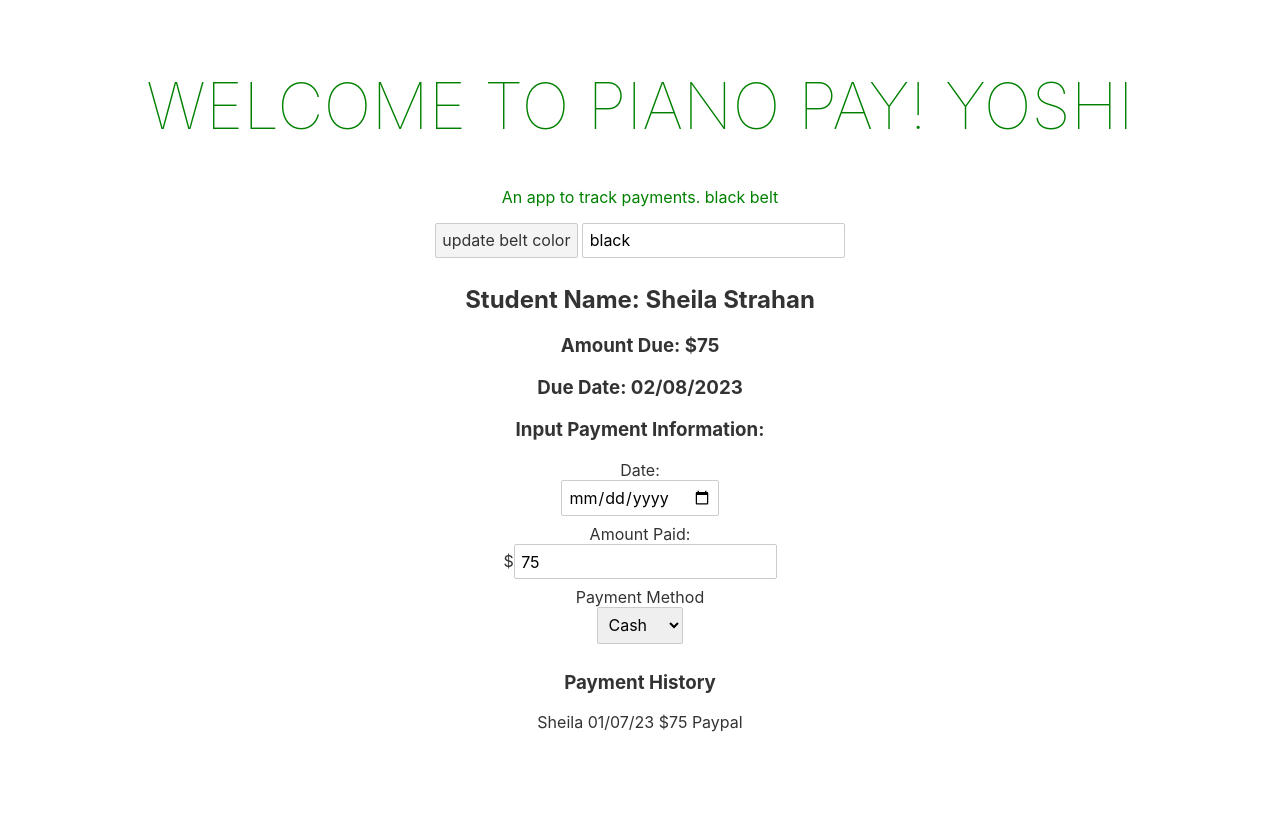
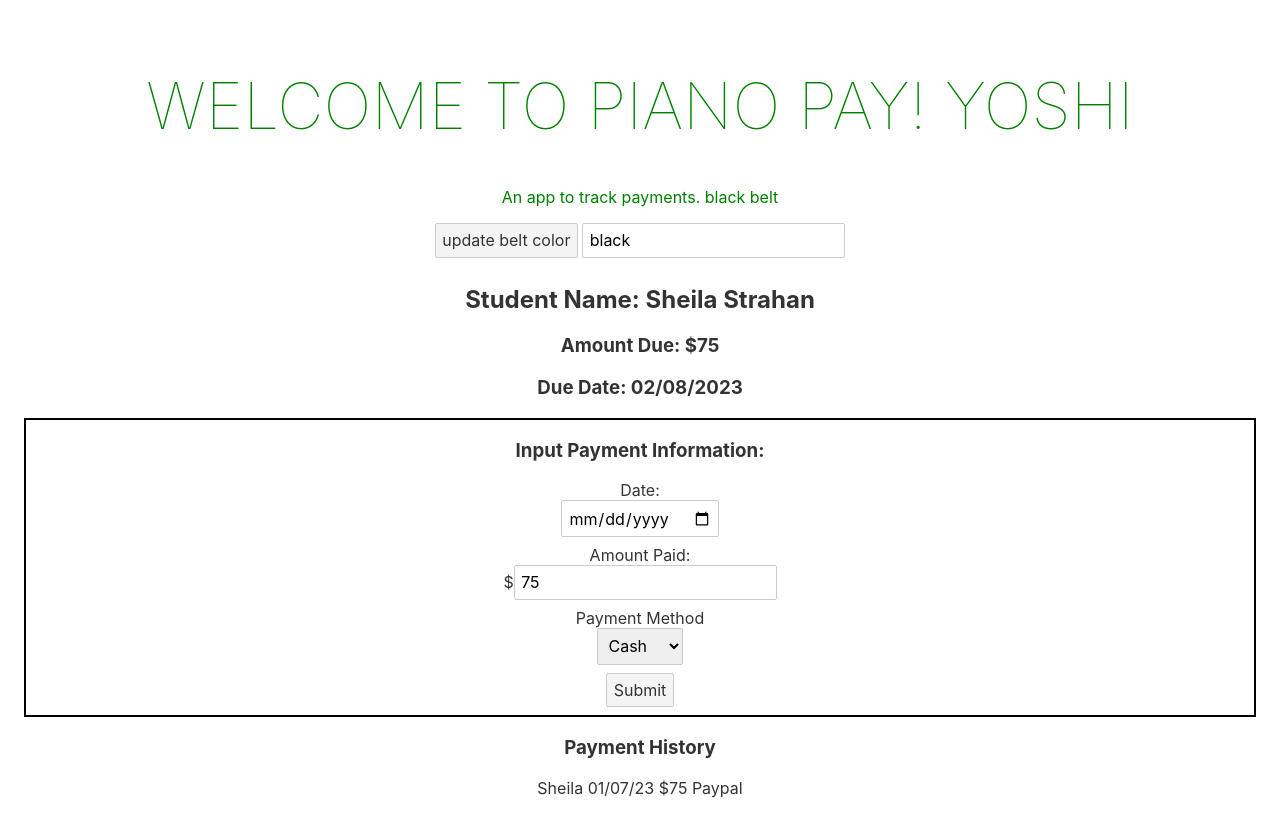
Before and after one commit to Sheilabob/PianoPayment, a Svelte app: page / in a window 1280 px wide. Built offline with nearby package versions, Linux system fonts and the light colour scheme.

Commit message:
created submit button

```diff
--- a/public/global.css
+++ b/public/global.css
@@ -61,3 +61,7 @@ button:not(:disabled):active {
 button:focus {
 	border-color: #666;
 }
+
+.payment-form {
+	border: 2px black solid;
+}
--- a/src/App.svelte
+++ b/src/App.svelte
@@ -16,7 +16,6 @@
 	const handlePayment = (e) => {
 		amountPaid = e.target.value
 	}
-console.log(amountPaid)
 	if (amountPaid == '85') {
 		paymentColor = 'green'
 	}
@@ -52,6 +51,9 @@ console.log(amountPaid)
 
   return month + '/' + day + '/' + year;
 }
+
+console.log(amountPaid)
+
 </script>
 
 <main>
@@ -62,6 +64,7 @@ console.log(amountPaid)
 	<h2>Student Name: Sheila Strahan</h2>
 	<h3>Amount Due: ${amountDue}</h3>
 	<h3>Due Date: {getFormattedDate(dateDue)}</h3>
+	<div class="payment-form">
 	<h3>Input Payment Information:</h3>
 	<label for="date-paid">Date:</label>
 	<input type="date" id="date-paid" bind:value={datePaid} />
@@ -73,6 +76,10 @@ console.log(amountPaid)
 		<option value="check">Check</option>
 		<option calue="paypal">Paypal</option>
 	</select>
+	<div>
+	<button >Submit</button>
+</div>
+</div>
 	<h3>Payment History</h3>
 	{#each paymentRecordArray as paymentRecord}
 	{paymentRecord.studentName}
```
